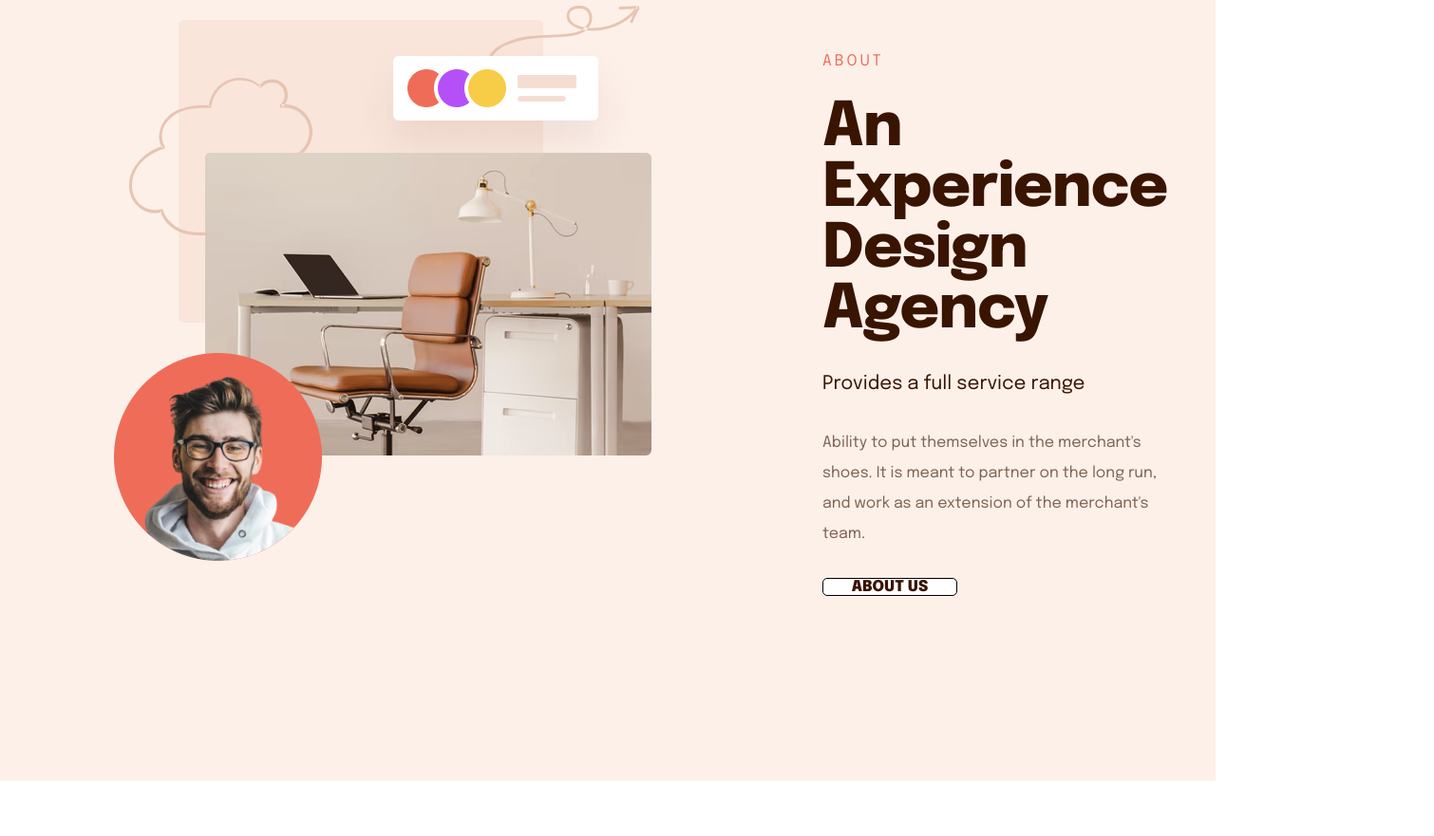
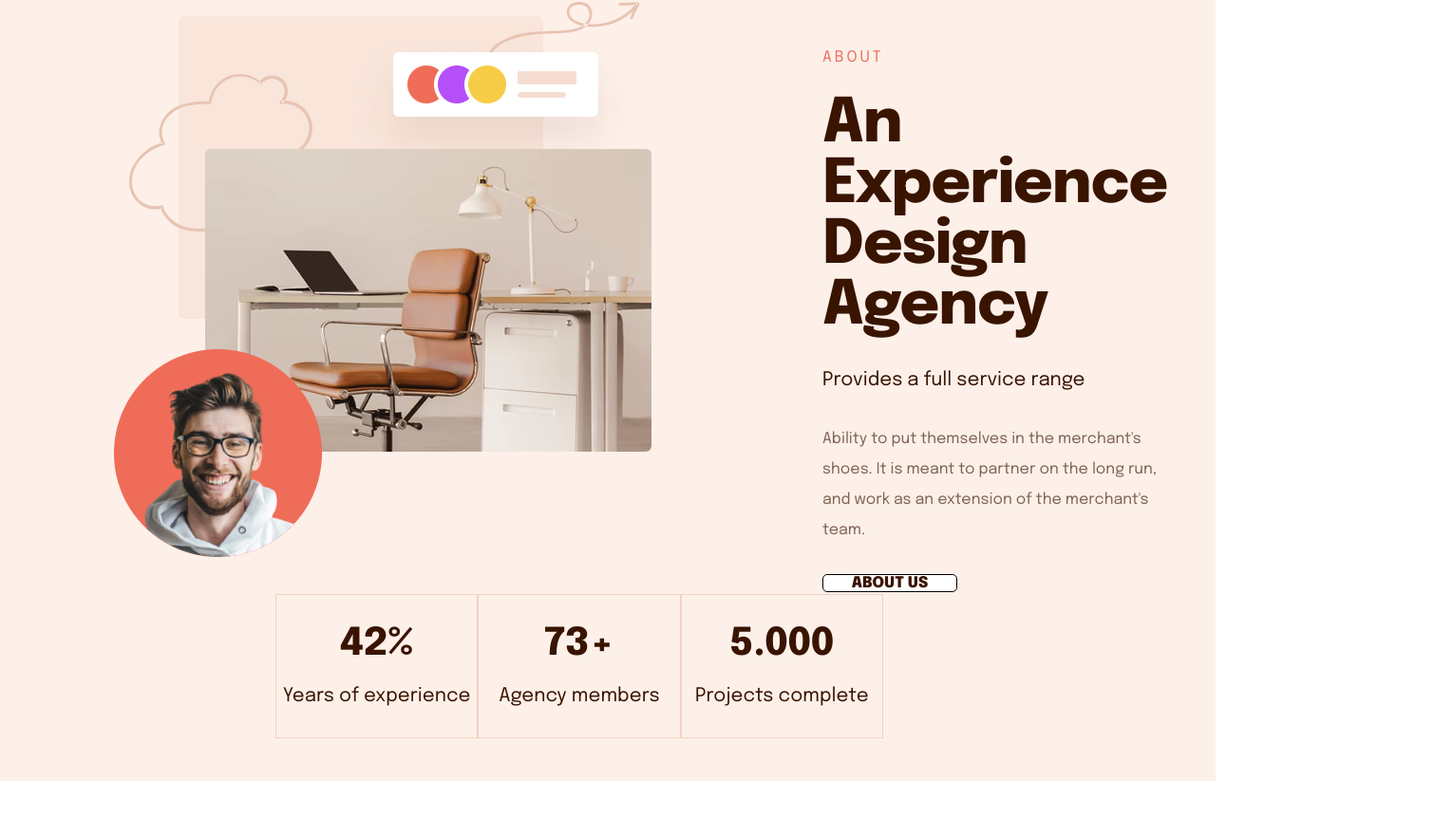
Before and after one commit to VoolFI71/training_layout2, a plain HTML site: page index.html in a window 1280 px wide. Shown: the part 1177-2058 px from the top of the page at 95% size, 1510 px wide, since content can reach past the window. Before the commit the page ends 2000 px from the top, so only its background shows below. Drawn offline with Linux system fonts and the light colour scheme.

Commit message:
+info_div2

```diff
--- a/index.css
+++ b/index.css
@@ -218,6 +218,9 @@
 
 
 .header_div2 {
+    display: flex;
+    justify-content: center;
+
     padding-left: 220px;
     padding-right: 30px;
 
@@ -289,3 +292,92 @@
     border: 1px solid black;
     border-radius: 5px;
 }
+
+.footerinfo_div2{
+    display: flex;
+    flex-direction: row;
+    justify-content: center;
+
+    padding-left: 50px;
+    padding-right: 50px;
+}
+
+.text1_footerinfo_div2{
+    width: 500px;
+    height: 150px;
+    border: 1px solid #F3D1BF;
+
+    display: flex;
+    flex-direction: column;
+    justify-content: center;
+    align-items: center;
+    gap: 15px;
+
+    color: #391400;
+}
+
+.text1_footerinfo_div2 h{
+    font-weight: 800;
+    font-size: 40px;
+    line-height: 48px;
+}
+
+.text1_footerinfo_div2 p{
+    font-weight: 400;
+    font-size: 20px;
+    line-height: 32px;
+}
+
+.text2_footerinfo_div2{
+    width: 500px;
+    height: 150px;
+    border: 1px solid #F3D1BF;
+
+    display: flex;
+    flex-direction: column;
+    justify-content: center;
+    align-items: center;
+    gap: 15px;
+
+    color: #391400;
+
+}
+
+.text2_footerinfo_div2 h{
+    font-weight: 800;
+    font-size: 40px;
+    line-height: 48px;
+}
+
+.text2_footerinfo_div2 p{
+    font-weight: 400;
+    font-size: 20px;
+    line-height: 32px;
+}
+
+.text3_footerinfo_div2{
+    border: 1px solid #F3D1BF;
+
+    width: 500px;
+    height: 150px;
+    display: flex;
+    flex-direction: column;
+    justify-content: center;
+    align-items: center;
+    gap: 15px;
+
+    color: #391400;
+
+}
+
+.text3_footerinfo_div2 h{
+    font-weight: 800;
+    font-size: 40px;
+    line-height: 48px;
+}
+
+.text3_footerinfo_div2 p{
+    font-weight: 400;
+    font-size: 20px;
+    line-height: 32px;
+}
--- a/index.html
+++ b/index.html
@@ -79,6 +79,22 @@
                         <a class="text5_div2" href="">ABOUT US</a>
                 </div>
             </div>
+            <div class="container">
+                <div class="footerinfo_div2">
+                    <div class="text1_footerinfo_div2">
+                        <h>42%</h>
+                        <p>Years of experience</p>
+                    </div>
+                    <div class="text2_footerinfo_div2">
+                        <h>73+</h>
+                        <p>Agency members</p>
+                    </div>
+                    <div class="text3_footerinfo_div2">
+                        <h>5.000</h>
+                        <p>Projects complete</p>
+                    </div>
+                </div>
+            </div>
 
         </div>
     </div>
```
